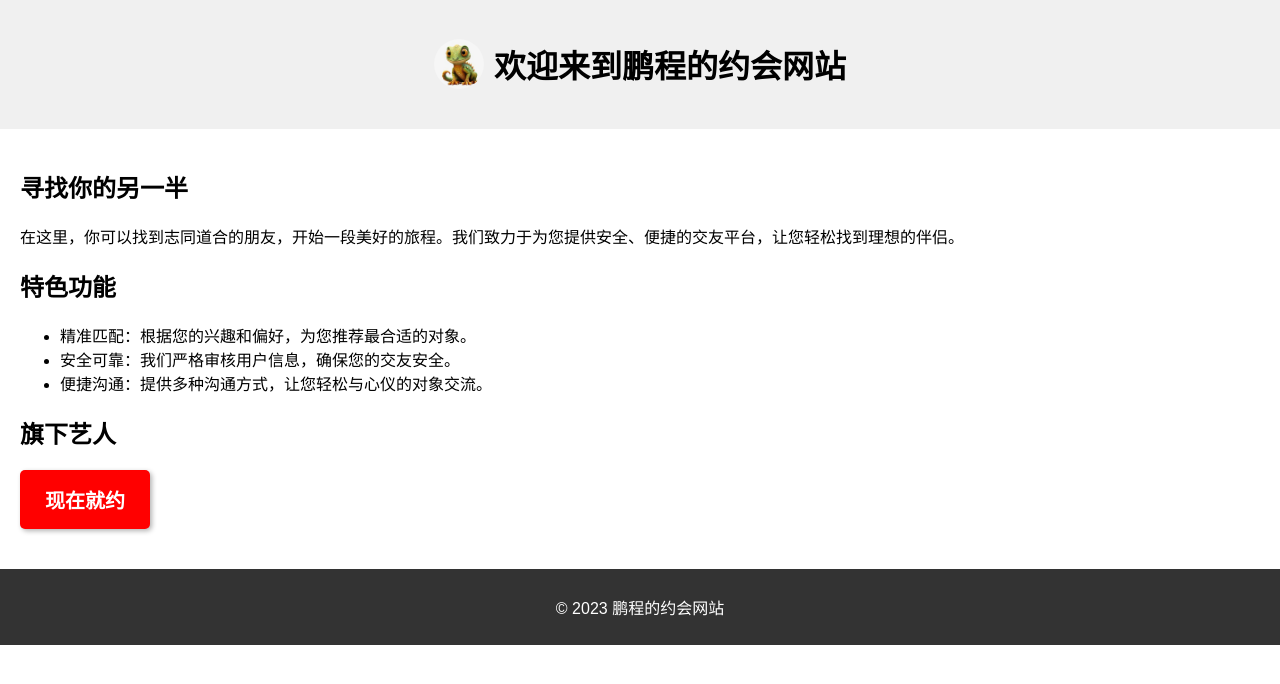
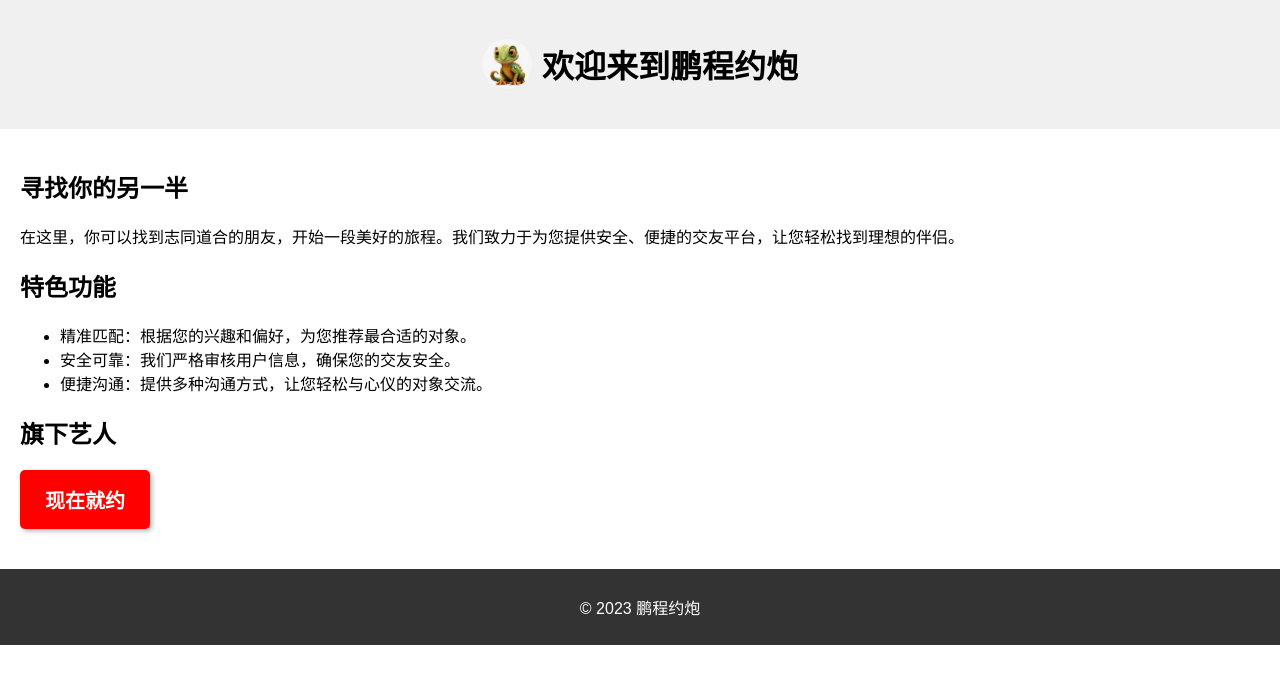
Before and after one commit to hgs6668/pcyp, a plain HTML site: page index.html in a window 1280 px wide. Drawn offline with Linux system fonts and the light colour scheme.

Commit message:
Update index.html

```diff
--- a/index.html
+++ b/index.html
@@ -3,7 +3,7 @@
 <head>
     <meta charset="UTF-8">
     <meta name="viewport" content="width=device-width, initial-scale=1.0">
-    <title>鹏程的约会网站</title>
+    <title>鹏程约炮</title>
     <style>
         body {
             font-family: sans-serif;
@@ -63,7 +63,7 @@
 <body>
     <header>
         <img src="boss.jpg" alt="老板头像" id="boss-avatar">
-        <h1>欢迎来到鹏程的约会网站</h1>
+        <h1>欢迎来到鹏程约炮</h1>
     </header>
 
     <main>
@@ -88,7 +88,7 @@
     </main>
 
     <footer>
-        <p>© 2023 鹏程的约会网站</p>
+        <p>© 2023 鹏程约炮</p>
     </footer>
 </body>
 </html>
```
